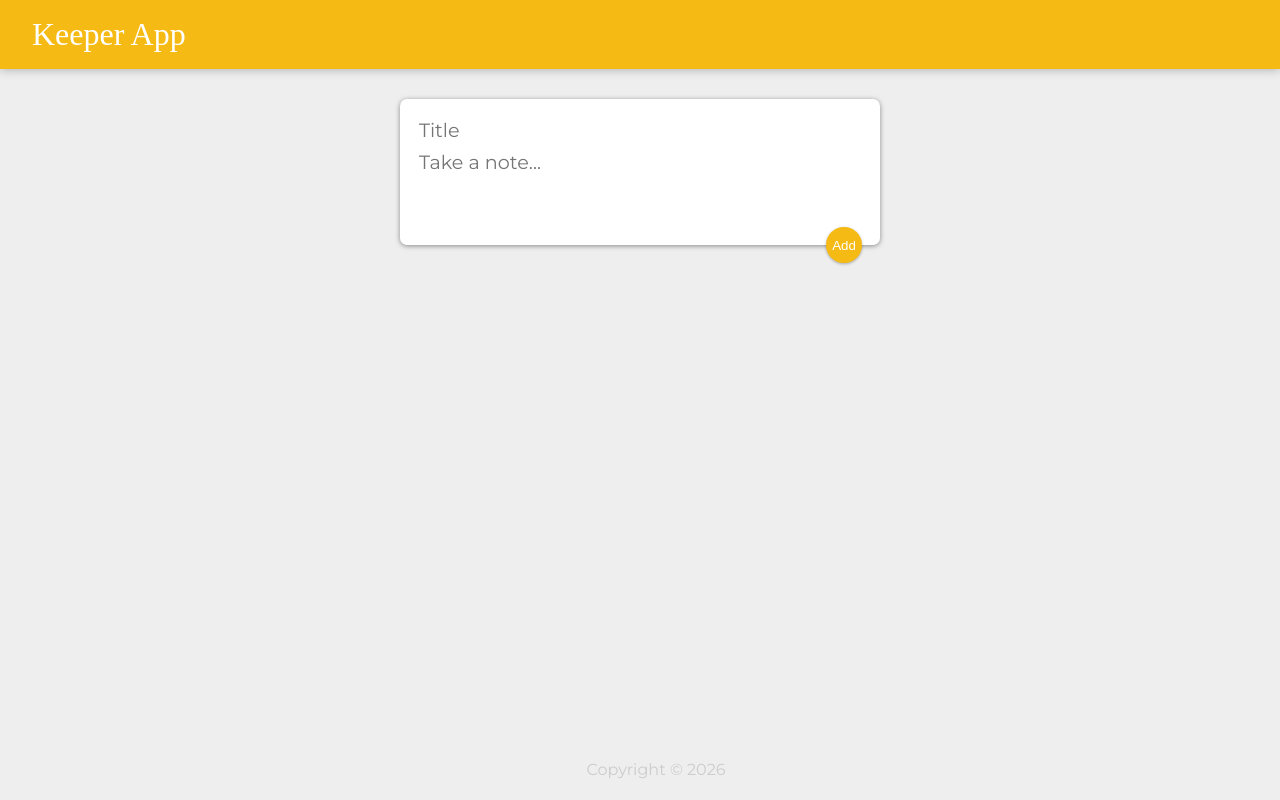
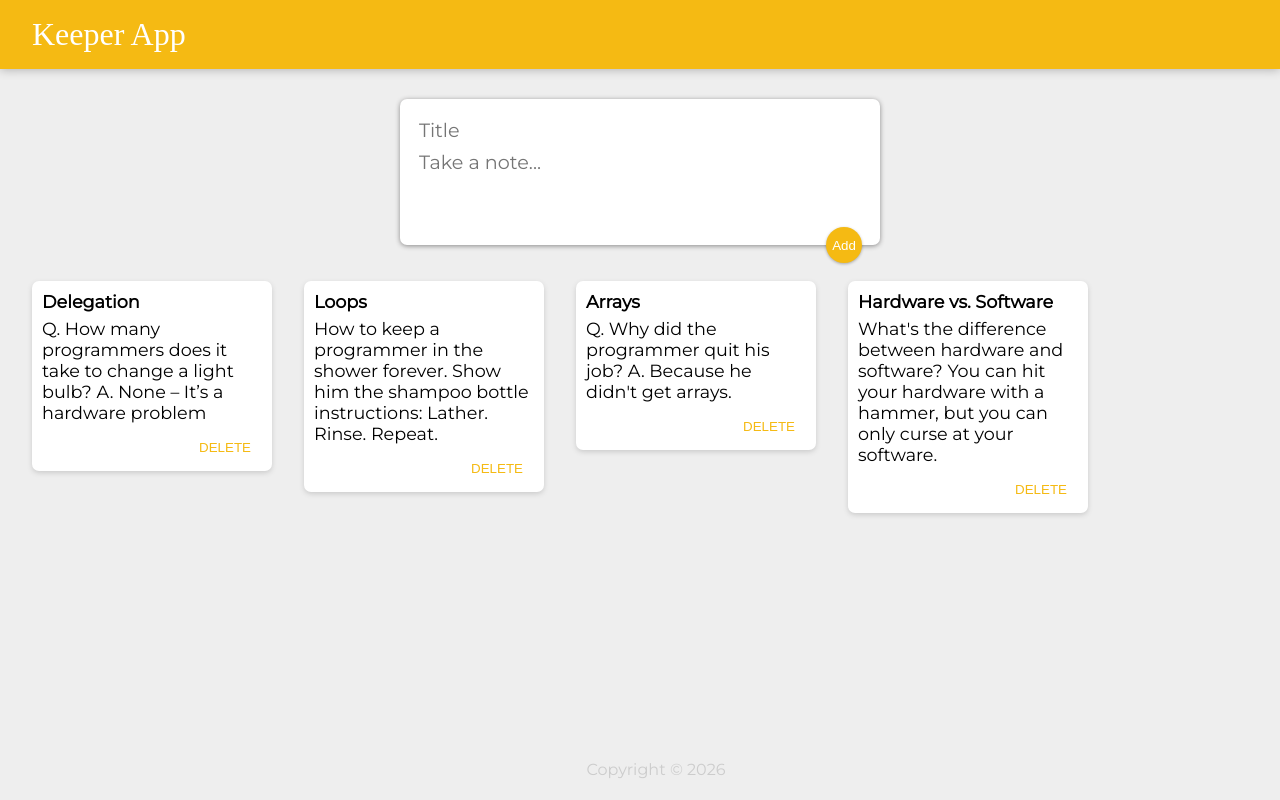
Before and after one commit to sahilkhan-777/keeper-app, a React (Vite) app: page / in a window 1280 px wide. Built offline with nearby package versions, Linux system fonts and the light colour scheme; a web font is replaced by a local one.

Commit message:
fix: Display notes from the notes.js file

```diff
--- a/src/App.jsx
+++ b/src/App.jsx
@@ -2,21 +2,21 @@ import Header from "./components/Header";
 import Footer from "./components/Footer";
 import Note from "./components/Note";
 import "./App.css";
-import notes from "./notes";
+import initialNotes from "./notes";
 import { useState } from "react";
 import CreateArea from "./components/CreateArea";
 
 function App() {
-  const [notes, setNotes] = useState([]);
+  const [notes, setNotes] = useState([...initialNotes]);
 
   function addNote(newNote) {
-    setNotes(prevNotes => {
+    setNotes((prevNotes) => {
       return [...prevNotes, newNote];
     });
   }
 
   function deleteNote(id) {
-    setNotes(prevNotes => {
+    setNotes((prevNotes) => {
       return prevNotes.filter((noteItem, index) => {
         return index !== id;
       });
@@ -27,6 +27,7 @@ function App() {
     <div>
       <Header />
       <CreateArea onAdd={addNote} />
+      <div className="notes-area">
         {notes.map((noteItem, index) => {
           return (
             <Note
@@ -38,6 +39,7 @@ function App() {
             />
           );
         })}
+      </div>
       <Footer />
     </div>
   );
```
Lines whose indentation alone changed are shown as unchanged.
